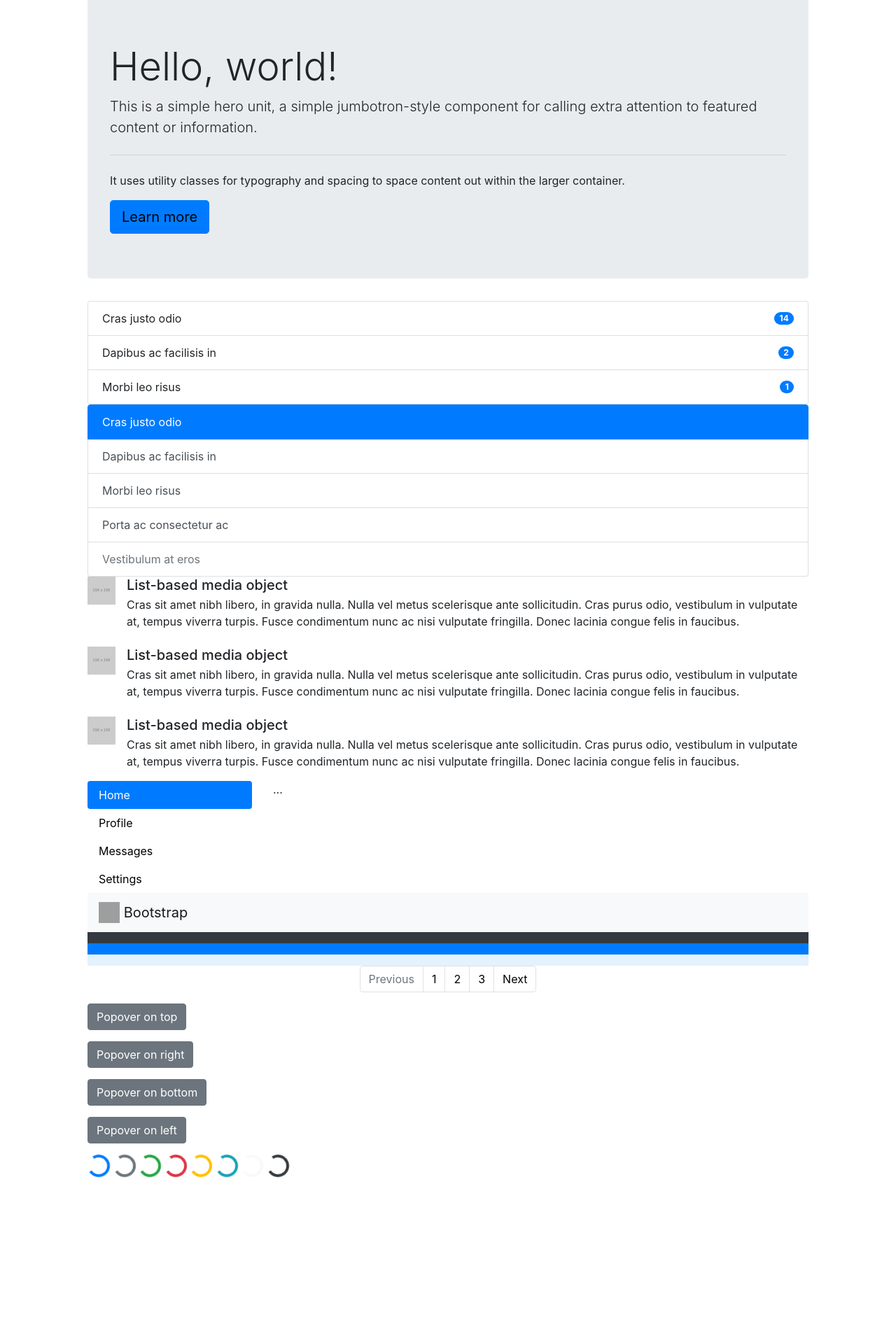
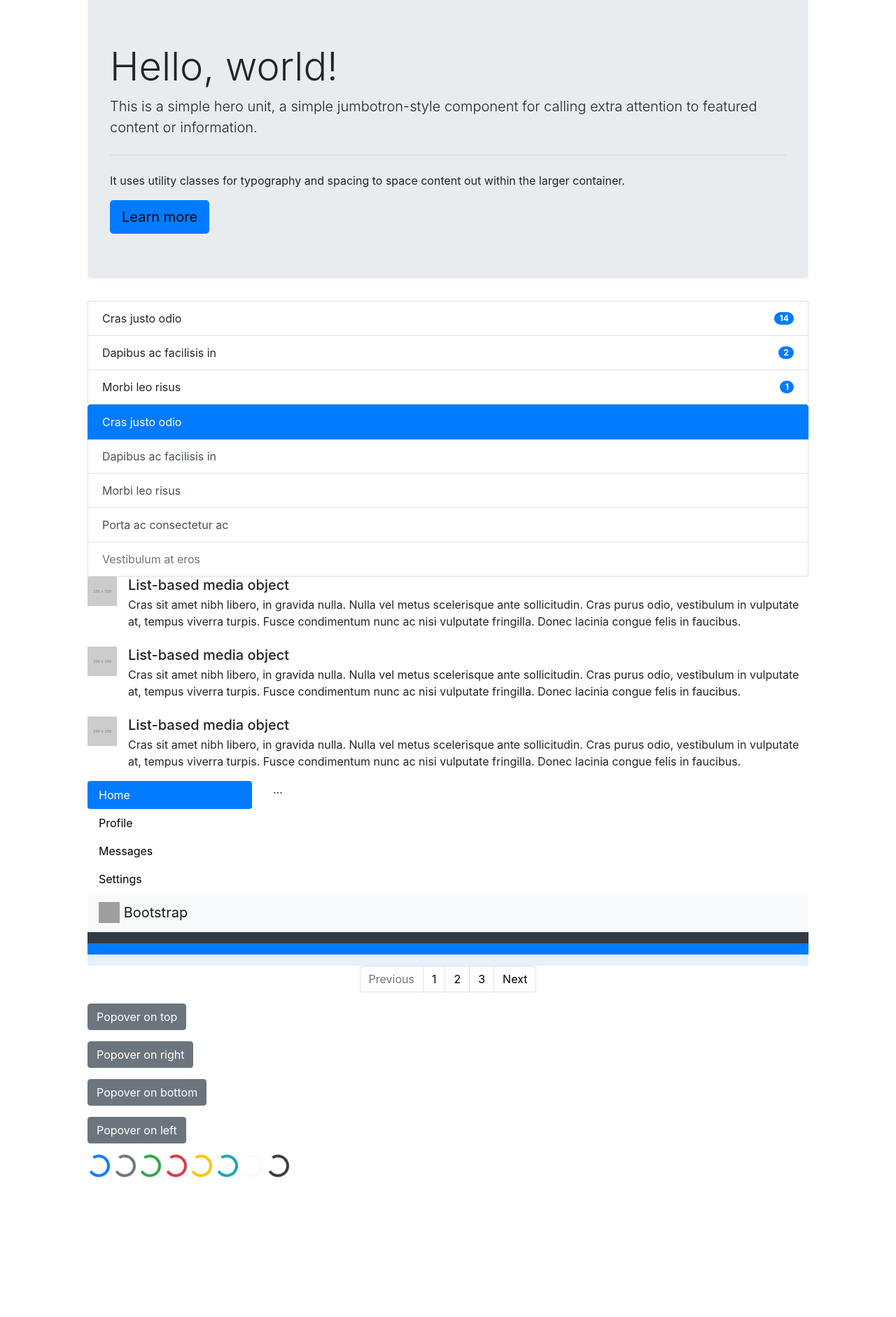
Before and after one commit to naavilam/naavilam.github.io, a Jekyll site: the page built from _posts/2020-10-28-Dumbarton-Style-Guide.md, in a window 1280 px wide. Shown: the part 3820-5702 px from the top of the page at 70% size. Built offline with Jekyll 4.4.1, drawn with Linux system fonts in a browser that asks for light colours; nearby versions of some CDN libraries; comment, search, counter and statistics services are not loaded.

Commit message:
Update files

```diff
--- a/css/main.css
+++ b/css/main.css
@@ -1071,8 +1071,8 @@
 
 /*Limita o icone em education*/
 .media img:not(.talk-thumb) {
-  width: 40px;
-  max-width: 40px;
+  width: 42px;
+  max-width: 42px;
   height: auto;
   object-fit: contain;
 }
```
